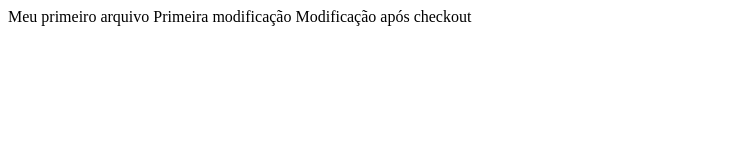
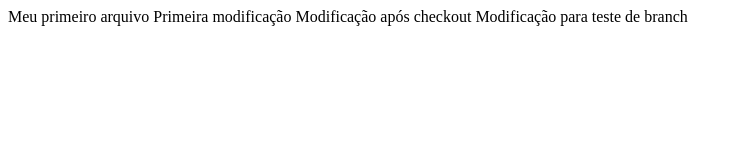
Before and after one commit to Sulphuratus/proj_versionado, a plain HTML site: page index.html in a window 1280 px wide. Shown: the whole page, without its empty margins (0-743 px from the left). Drawn offline with Linux system fonts and the light colour scheme.

Commit message:
Commitei nessa branch, vai pro github

```diff
--- a/index.html
+++ b/index.html
@@ -3,5 +3,6 @@
 Meu primeiro arquivo
 Primeira modificação
 Modificação após checkout
+Modificação para teste de branch
 </body>
 </html>
```
